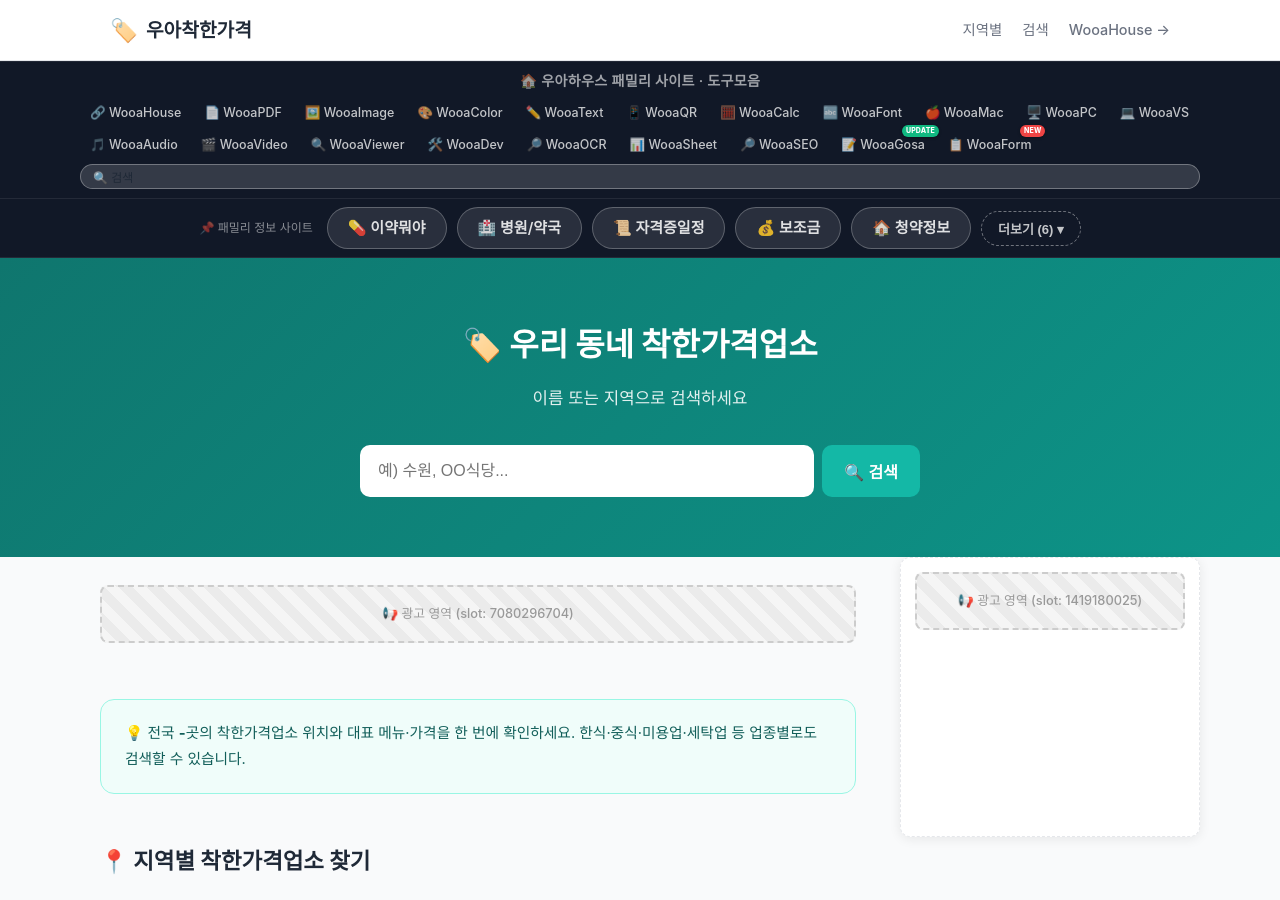
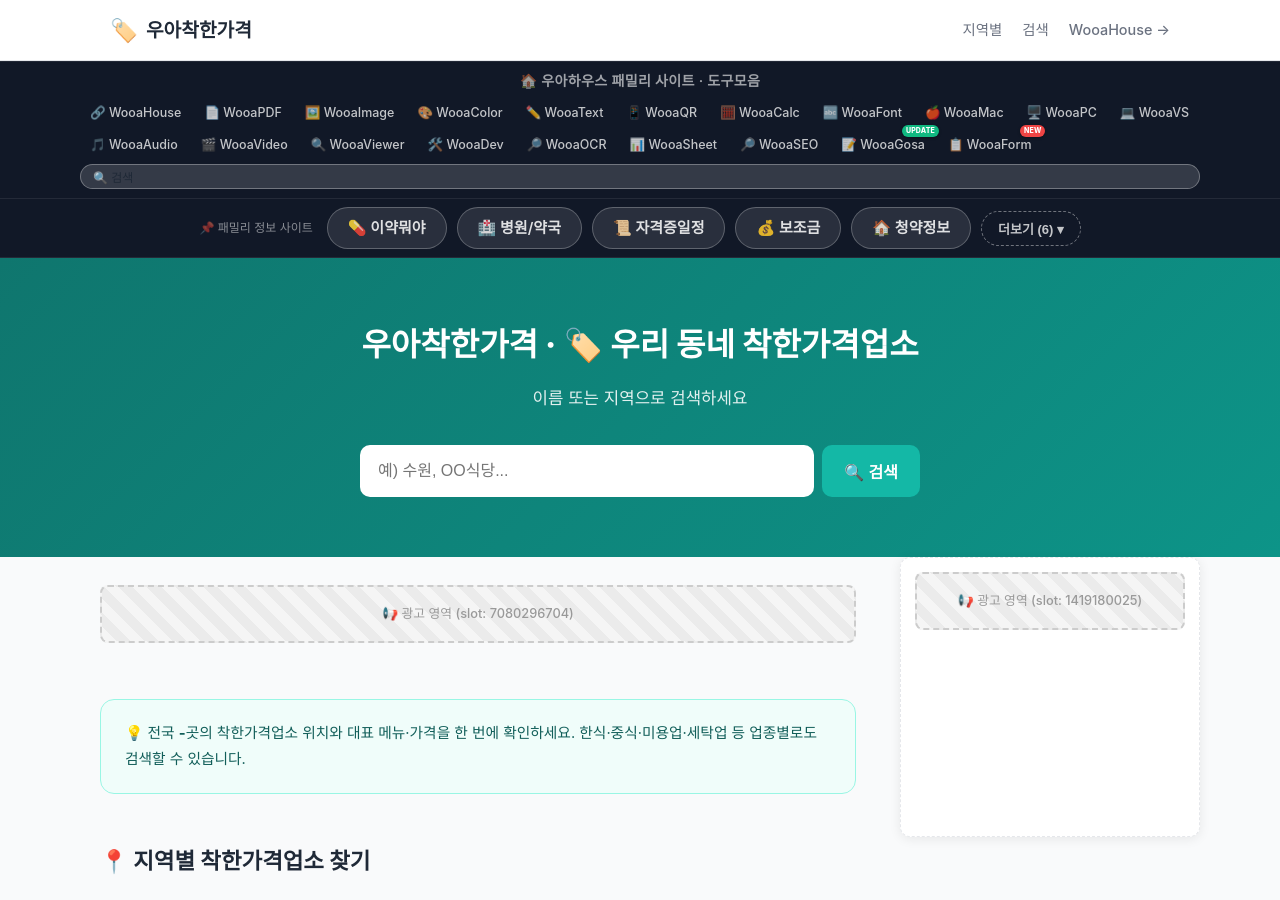
Before and after one commit to ingmaster83-code/wooaprice, a Jekyll site: the page built from index.html, in a window 1280 px wide and 900 px high. Built offline with Jekyll 4.4.1, drawn with Linux system fonts in a browser that asks for light colours; some web fonts are replaced; comment, search, counter and statistics services are not loaded.

Commit message:
Add Korean brand name to H1 for SEO/brand-search visibility

```diff
--- a/index.html
+++ b/index.html
@@ -6,7 +6,7 @@ description: 전국 12,645곳의 착한가격업소 위치와 대표메뉴·가
 
 <!-- 히어로 & 검색 -->
 <div class="hero">
-  <h1>🏷️ 우리 동네 착한가격업소</h1>
+  <h1>우아착한가격 · 🏷️ 우리 동네 착한가격업소</h1>
   <p>이름 또는 지역으로 검색하세요</p>
   <div class="search-wrap">
     <input type="text" id="searchInput" class="search-input"
```
